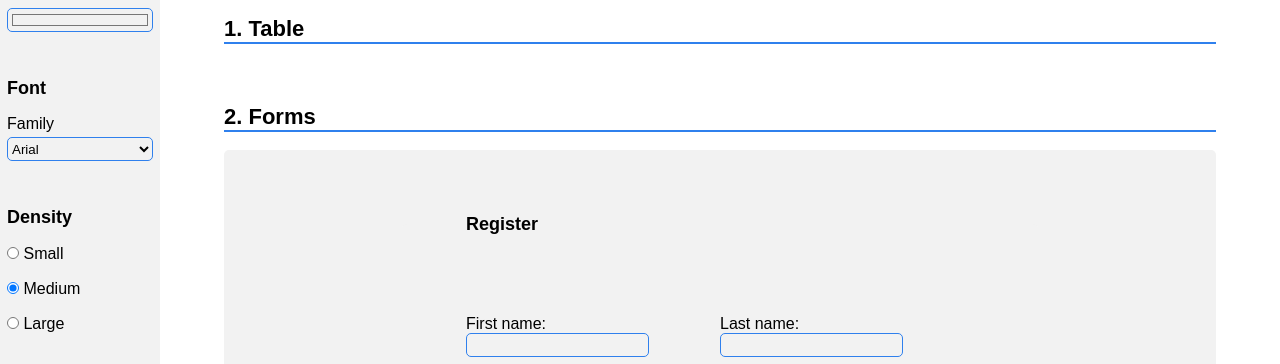
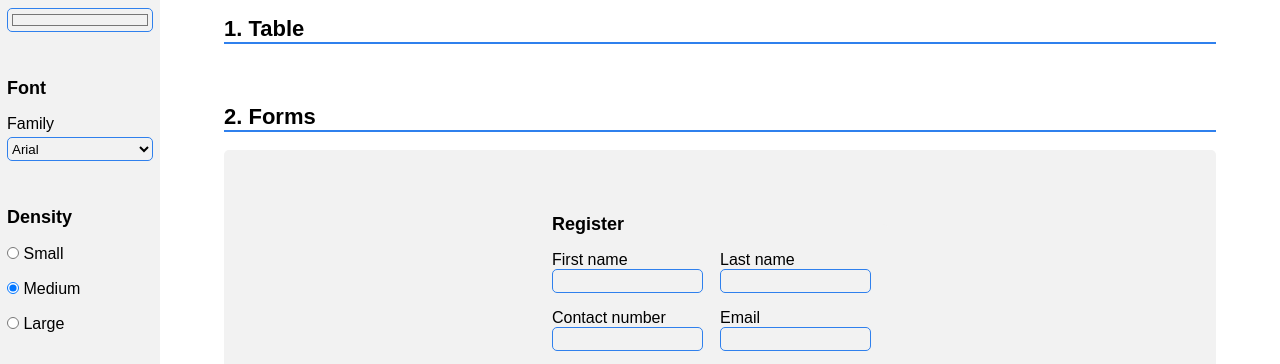
Before and after one commit to nicksincl/theme-switcher, a plain HTML site: page index.html in a window 1280 px wide. Shown: the part 383-747 px from the top of the page. Drawn offline with Linux system fonts and the light colour scheme.

Commit message:
Fixed layout of form section in index html

```diff
--- a/form-styles.css
+++ b/form-styles.css
@@ -1,9 +1,11 @@
-.container div {
-  /* max-width: 7em; */
+.container p {
   flex: 1 1 50%;
- /*  display: inline-block; */
-  margin-bottom: 1rem;
-  padding-right: 1rem;
+  margin-top: 0;
+}
+
+.container label {
+  display: block;
+  color: var(--black-color);
 }
 
 .container legend {
@@ -13,7 +15,15 @@
 .container form {
   max-width: 40em;
 }
+.container input {
+  width: 90%;
+}
 
 .button-group {
   float: right;
 }
+
+.container .container {
+  padding: 0;
+  max-width: 21em;
+}
--- a/index.html
+++ b/index.html
@@ -159,50 +159,50 @@
             <form action="">
               <fieldset class="container">
                 <legend>Register</legend>
-                <div>
-                  <label for="first_name">First name:</label>
+                <p>
+                  <label for="first_name">First name</label>
                   <input
                     type="text"
                     name="first_name"
                     id="first_name"
                     placeholder=""
                   />
-                </div>
-                <div>
-                  <label for="last_name">Last name:</label>
+                </p>
+                <p>
+                  <label for="last_name">Last name</label>
                   <input
                     type="text"
                     name="last_name"
                     id="last_name"
                     placeholder=""
                   />
-                </div>
-                <div>
-                  <label for="number">Contact number:</label>
+                </p>
+                <p>
+                  <label for="number">Contact number</label>
                   <input type="tel" name="number" id="number" placeholder="" />
-                </div>
-                <div>
-                  <label for="email">Email:</label>
+                </p>
+                <p>
+                  <label for="email">Email</label>
                   <input type="email" name="email" id="email" placeholder="" />
-                </div>
-                <div>
-                  <label for="password">Password:</label>
+                </p>
+                <p>
+                  <label for="password">Password</label>
                   <input
                     type="password"
                     name="password"
                     id="password"
                     placeholder=""
                   />
-                </div>
-                <div>
-                  <label for="password">Confirm password:</label>
+                </p>
+                <p>
+                  <label for="password">Confirm password</label>
                   <input
                     type="password"
                     name="password"
                     id="password"
                     placeholder=""
                   />
-                </div>
+                </p>
               </fieldset>
               <div class="button-group">
                 <button class="button-secondary">Cancel</button>
--- a/styles.css
+++ b/styles.css
@@ -3,12 +3,6 @@
 * {
   box-sizing: border-box;
   font-family: var(--global-font-family);
-}
-
-html,
-body,
-.content-sidebar {
-  height: 100%;
 }
 
 body {
```
